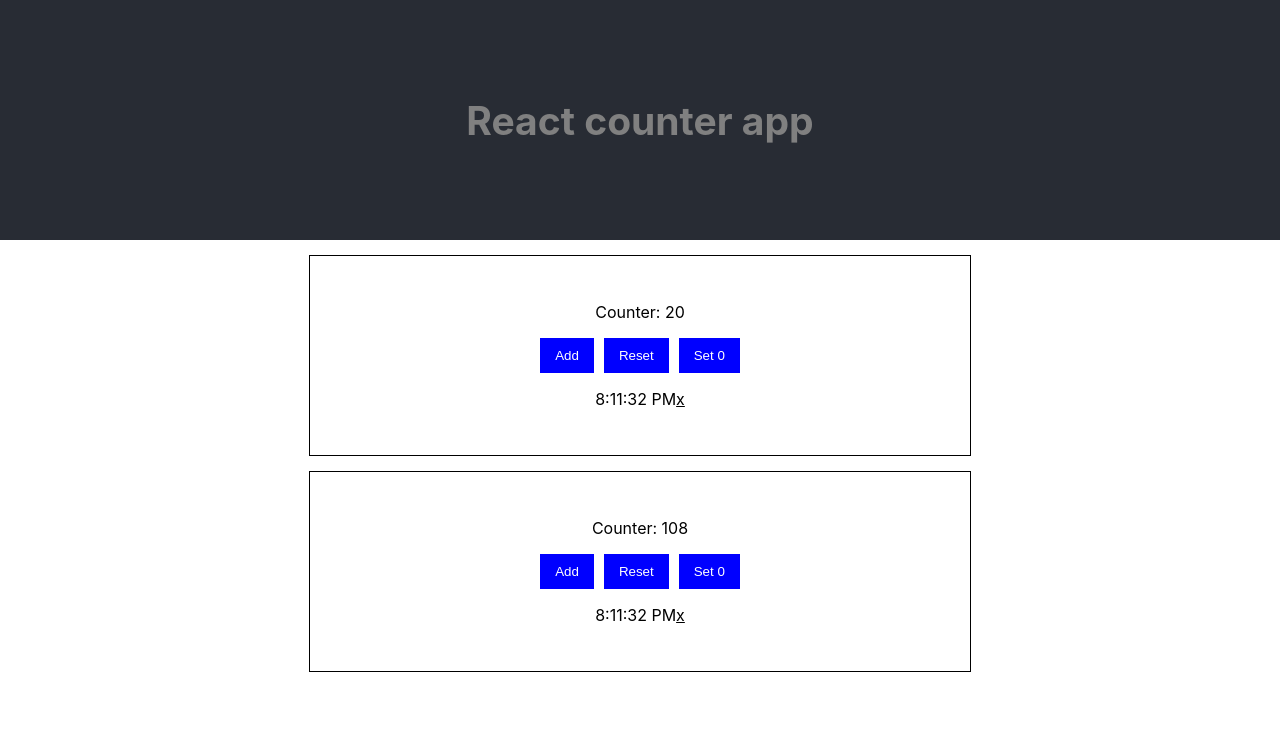
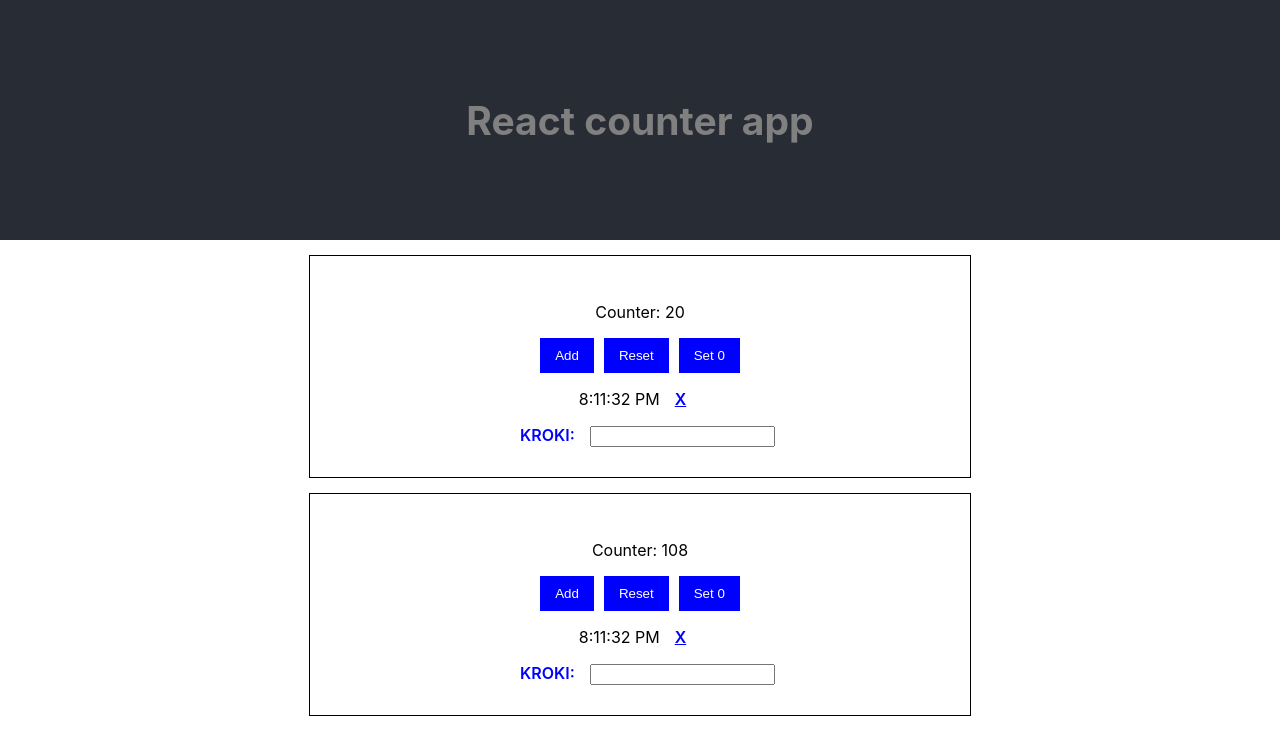
Before and after one commit to mmindykowski/react-cwiczenie, a React (Create React App) app: page / in a window 1280 px wide. Shown: the top 754 px of the page. Built offline with nearby package versions, Linux system fonts and the light colour scheme.

Commit message:
przerabianie na liczenie kroków

```diff
--- a/src/Counter.css
+++ b/src/Counter.css
@@ -25,3 +25,10 @@
 
 
 }
+
+span {
+    color: blue;
+    text-transform: uppercase;
+    font-weight: 600;
+    padding: 10px 15px;
+}
--- a/src/Counter.js
+++ b/src/Counter.js
@@ -3,10 +3,20 @@ import "./Counter.css";
 import Display from "./components/Display";
 import ButtonsPanel from "./components/ButtonsPanel";
 import Clock from "./components/Clock";
+import Step from "./components/Step";
 
 const Counter = (props) => {
   const [counter, setCounter] = useState(props.counterInitValue);
   const [showClock, setShowClock] = useState(true);
+  const [stepValue, setStepValue] = useState(1);
+
+  const stepChange = (action) => {
+    console.log('dzialam');
+  }
+
+
+
+
   const updateCounter = (action) => {
     if (action === "add") {
       setCounter(counter + 1);
@@ -26,6 +36,7 @@ const Counter = (props) => {
       <Display counter={counter} />
       <ButtonsPanel updateCounter={updateCounter} />
       {showClock ? <Clock setShowClock={setShowClock}/> : <p className="clockControll" onClick={()=>setShowClock(true)}>Pokaż zegar</p>}
+      <Step />
     </div>
   );
 };
--- a/src/components/Clock.js
+++ b/src/components/Clock.js
@@ -4,14 +4,14 @@ const Clock = (props) => {
   const [time, setTime] = useState(new Date().toLocaleTimeString());
 
   useEffect(() => {
-    console.log("Komponent zamontowany");
+    // console.log("Komponent zamontowany");
 
     const interval = setInterval(() => {
-      console.log("Wykonuję intwerwał");
+      // console.log("Wykonuję intwerwał");
       setTime(new Date().toLocaleTimeString());
     }, 1000);
     return () => {
-      console.log("Odmontowuję i czyszczę");
+      // console.log("Odmontowuję i czyszczę");
       clearInterval(interval);
     };
   }, []);
--- /dev/null
+++ b/src/components/Step.jsx
@@ -0,0 +1,8 @@
+import React, { useState, useEffect } from 'react';
+
+
+const Step = () => {
+    return ( <div className="box"><span>Kroki:</span><input type="number" /></div> );
+}
+
+export default Step;
```
